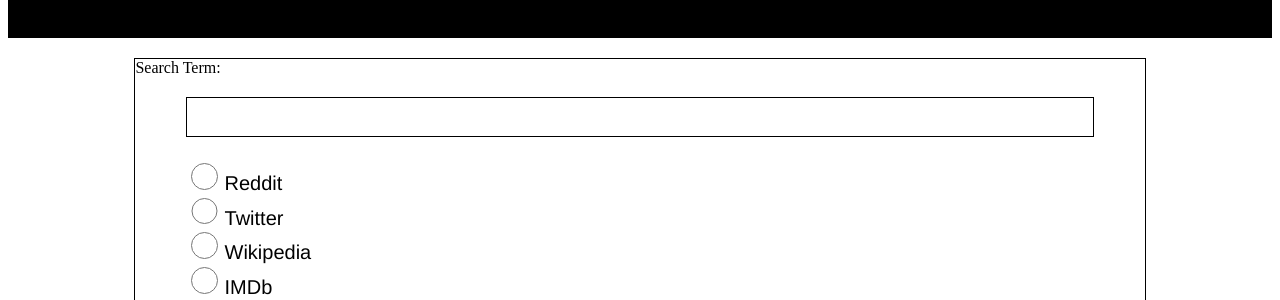
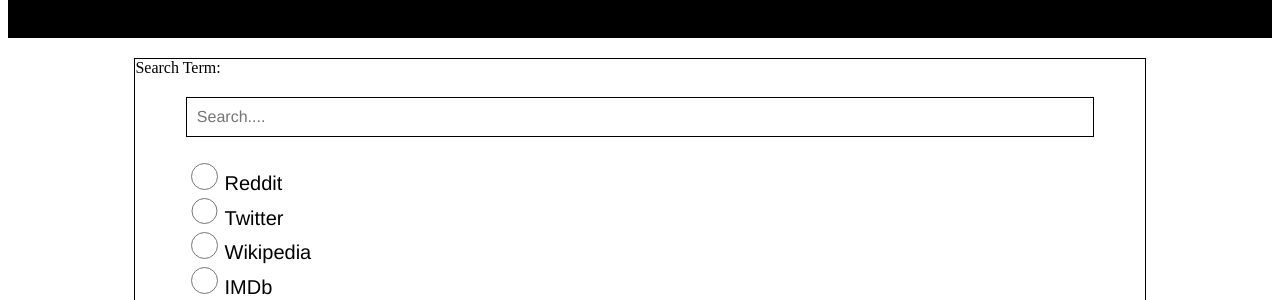
Before and after one commit to Rhernandez513/open_source_computing, a Django app: page / in a window 1280 px wide. Shown: the part 170-470 px from the top of the page. Run offline with Django 3.2, Linux system fonts and the light colour scheme.

Commit message:
added a placeholder for the search bar
smoother UX this way

```diff
--- a/project1/polls/templates/index.html
+++ b/project1/polls/templates/index.html
@@ -12,7 +12,7 @@
     </header>
       <div id="form">
           <form action="" method="post" id="searchBox" onsubmit="appendData(document.getElementById('searchInput').value)">{% csrf_token %}
-              Search Term: <input type="text" id="searchInput" name="search_term"><br>
+              Search Term: <input type="text" id="searchInput" name="search_term" placeholder="Search...."><br>
               <div id = "radio">
                   <input type="radio" id="reddit_radio_button" name="engine_selection" value="reddit" onclick="appendFormActionIfEmpty('searchBox', 'reddit_results/');">
                   <label for="reddit_radio_button">Reddit</label>
```
